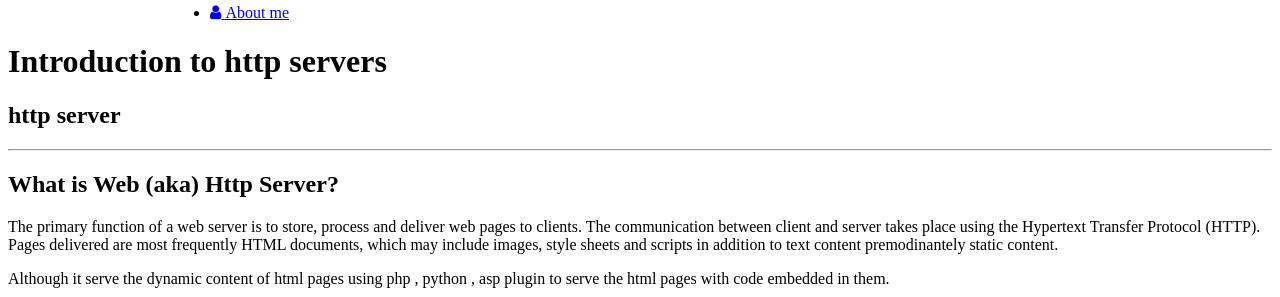
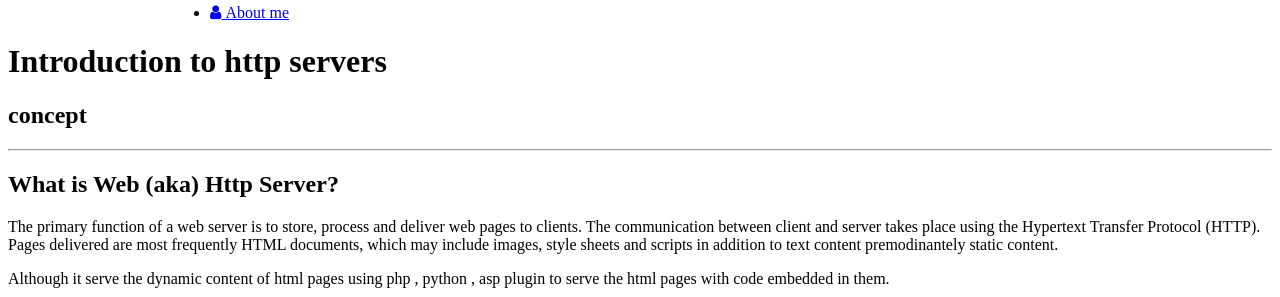
Before and after one commit to karpra/karpra.github.io, a Jekyll site: the page built from _posts/2014-9-20-introduction to http servers.md, in a window 1280 px wide and 900 px high. Shown: the part 220-517 px from the top of the window. Built offline with Jekyll 4.4.1, drawn with Linux system fonts in a browser that asks for light colours; nearby versions of some CDN libraries; library files that are not in the unit come from our copies.

Commit message:
Update 2014-9-20-introduction to http servers.md

```diff
--- a/_posts/2014-9-20-introduction to http servers.md
+++ b/_posts/2014-9-20-introduction to http servers.md
@@ -1,7 +1,7 @@
 ---
 layout: post
 category : server
-tagline : http server
+tagline : concept
 tags : [nginx vs apache]
 ---
 
```
